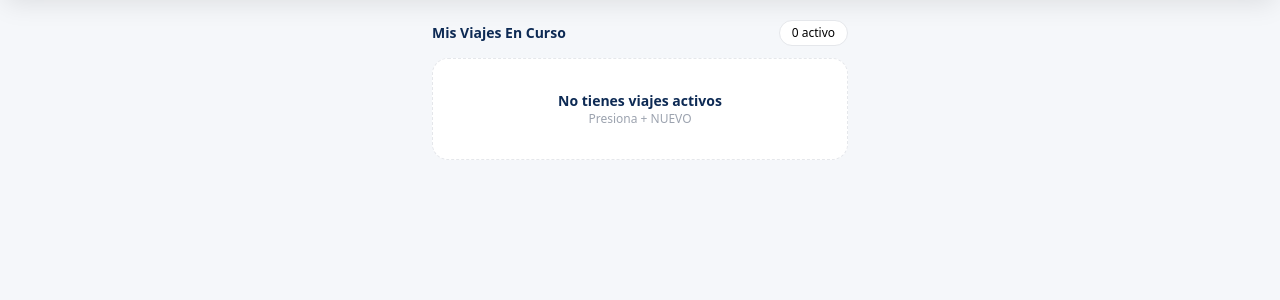
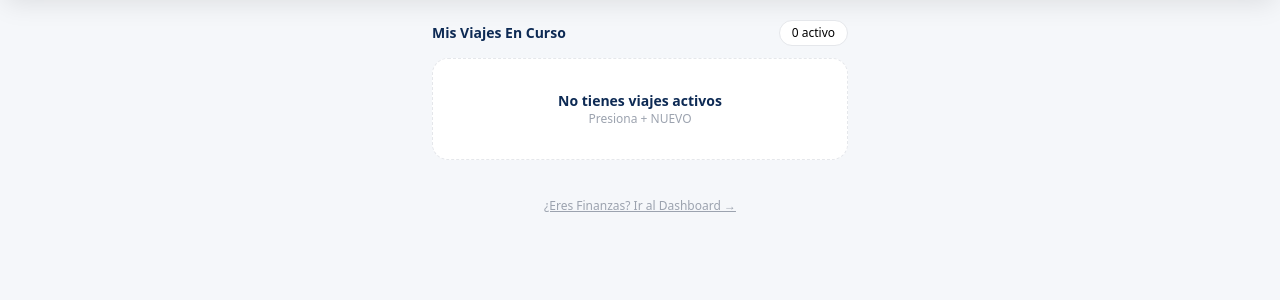
Before and after one commit to Zumeram/lasama-peajes, a Django app: page / in a window 1280 px wide. Shown: the part 444-744 px from the top of the page. Run offline with Django 4.2, Linux system fonts and the light colour scheme; data that the repository does not hold is empty; some libraries are stand-ins or nearby versions.

Commit message:
cambio vista lista.html

```diff
--- a/viajes/templates/viajes/lista.html
+++ b/viajes/templates/viajes/lista.html
@@ -48,6 +48,9 @@
     <div class="text-xs text-gray-400">Presiona + NUEVO</div>
   </div>
   {% endfor %}
+  <div class="mt-8 text-center">
+    <a href="/finanzas/" class="text-xs text-gray-400 underline">¿Eres Finanzas? Ir al Dashboard →</a>
+  </div>
 </div>
 
 </body>
```
